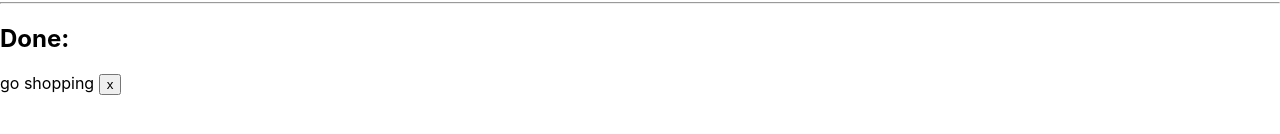
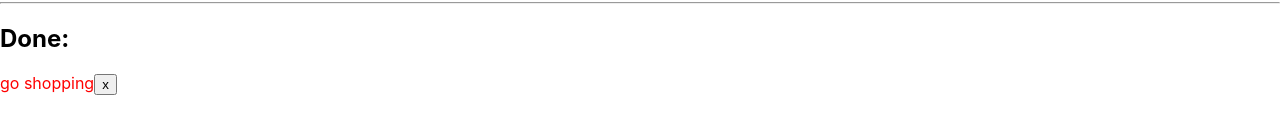
Before and after one commit to karolina-michalak/ToDoApp, a React (Create React App) app: page / in a window 1280 px wide. Shown: the part 328-462 px from the top of the page. Built offline with nearby package versions, Linux system fonts and the light colour scheme.

Commit message:
added dates to task list

```diff
--- a/src/components/AddTodo.js
+++ b/src/components/AddTodo.js
@@ -31,6 +31,7 @@ class AddTodo extends React.Component {
         const {text, checked, date} = this.state
         if(text.length > 2){
             const add = this.props.add(text, checked, date)
+
             if(add){
                 this.setState({
                     text: "",
@@ -53,7 +54,7 @@ class AddTodo extends React.Component {
             <div>
                 <div>
                     <input type="text" placeholder="to do" value={this.state.text} onChange={this.handleInputChange}/>
-                    <label><input type="checkbox" id="important" checked={this.state.checked} onChange={this.handleCheckboxChange}/> important</label>
+                    <label htmlFor="important"><input type="checkbox" checked={this.state.checked} onChange={this.handleCheckboxChange} id="important"/> important</label>
                 </div>
                     <label>deadline date: <input type="date" onChange={this.handleDate} min={this.minDate} max={maxDate}/></label>
                     <button onClick={this.handleClick}>add</button>
--- a/src/components/App.js
+++ b/src/components/App.js
@@ -13,28 +13,34 @@ class App extends React.Component {
         text: 'feed the cat',
         important: false,
         active: true,
-        finishDate: null
+        finishDate: null,
+        date: '2019-12-31'
       },
       {
         id: 1,
         text: 'go shopping',
-        important: false,
+        important: true,
         active: false,
-        finishDate: null
+        finishDate: null,
+        date: '2020-02-02'
       },
       {
         id: 2,
         text: 'take a walk',
         important: true,
         active: true,
-        finishDate: null
+        finishDate: null,
+        date: '2020-03-02'
+
       },
       {
         id: 3,
         text: 'buy new house',
         important: false,
         active: true,
-        finishDate: null
+        finishDate: null,
+        date: '2020-01-11'
+
       },
     ]
   }
@@ -44,19 +50,18 @@ class App extends React.Component {
       id: this.counter,
       text,
       date,
-      important: false,
+      important,
       active: true,
       finishDate: null
     }
 
     this.counter++
     this.setState(prevState => ({
-      tasks: [...prevState.tasks, task]
+      tasks: [task, ...prevState.tasks]
     }))
   }
 
   removeTask = id => {
-    console.log('aaa')
     let tasks = [...this.state.tasks]
     tasks = tasks.filter(task => task.id !== id)
     this.setState({
@@ -64,12 +69,25 @@ class App extends React.Component {
     })
   }
 
+  handleStatusChange = id => {
+    const tasks = [...this.state.tasks]
+    tasks.forEach(task =>{
+      if(task.id === id){
+        task.active = false
+      }
+    })
+    this.setState({
+      tasks
+    })
+  }
+
+
   render(){
     return (
     <div>
       <h1>To Do App</h1>
-      <AddTodo add={this.addTask} />
-      <TodoList tasks={this.state.tasks} remove={this.removeTask}/>
+      <AddTodo add={this.addTask}/>
+      <TodoList tasks={this.state.tasks} remove={this.removeTask} changeStatus={this.handleStatusChange} />
     </div>
     )
   }
--- a/src/components/Todo.js
+++ b/src/components/Todo.js
@@ -11,16 +11,19 @@ const Todo = props => {
     if(active){
     return(
         <div>
-            <div style={important ? importantColor : null}>{props.task.text}</div>
-            <button>done</button>
+            <div style={ important ? importantColor : null}>{text}</div>
+            <button onClick={() => props.changeStatus(id)}>done</button>
             <button onClick={() => props.remove(id)}>x</button>
         </div>
     )}
     else{
         return(
             <div>
-            {props.task.text} <button onClick={() => props.remove(id)}>x</button>
-        </div>
+                <div style={important ? importantColor : null}>
+                {text}
+                <button onClick={() => props.remove(id)}>x</button>
+                </div>
+            </div>
         )
     }
 }
--- a/src/components/TodoList.js
+++ b/src/components/TodoList.js
@@ -6,7 +6,7 @@ const TodoList = props => {
     const active = props.tasks.filter(task => task.active);
     const done = props.tasks.filter(task => !task.active)
 
-    const activeTasks = active.map(task => <Todo key={task.id} task={task} remove={props.remove}/>)
+    const activeTasks = active.map(task => <Todo key={task.id} task={task} remove={props.remove} changeStatus={props.changeStatus}/>)
     const doneTasks = done.map(task => <Todo key={task.id} task={task} remove={props.remove}/>)
 
     return(
```
